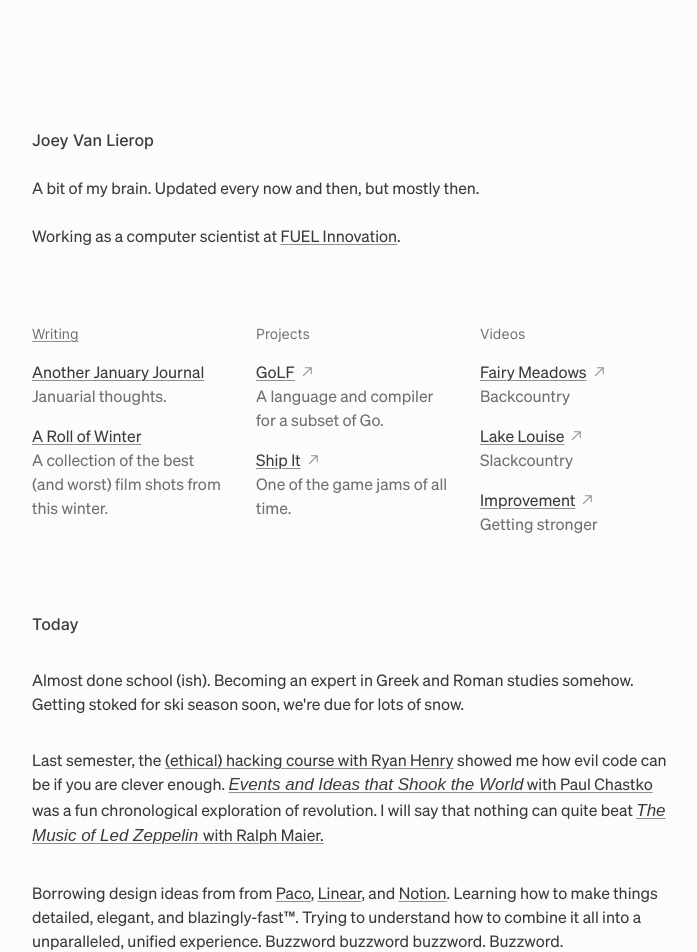
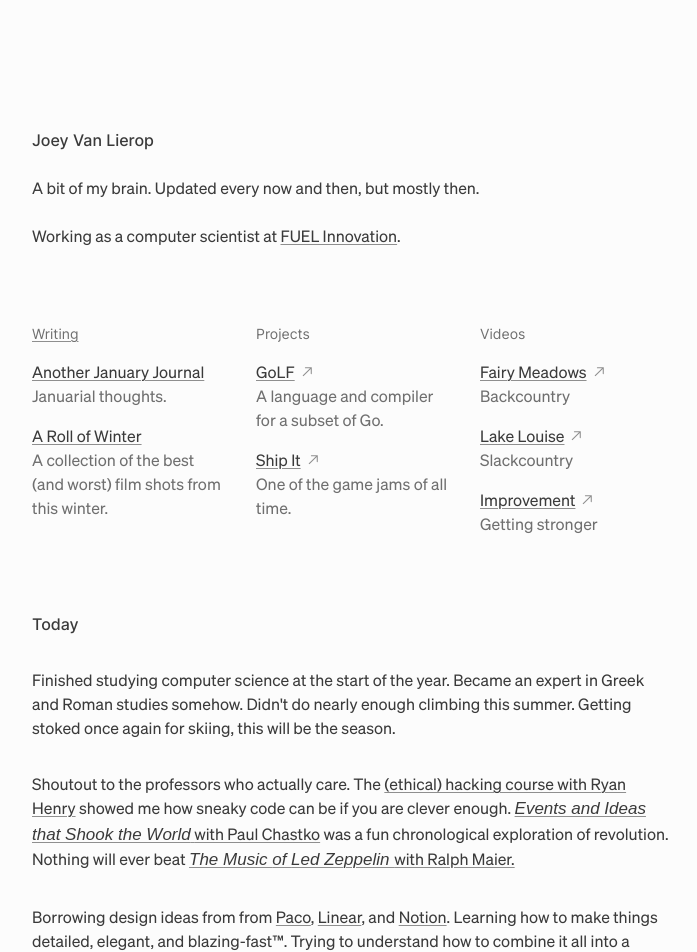
Before and after one commit to joeyvanlierop/joey, a Next.js app: page / in a window 1280 px wide. Shown: the top 952 px of the page, without its empty margins (280-977 px from the left). Built offline with nearby package versions, Linux system fonts and the light colour scheme; a web font is replaced by a local one.

Commit message:
Update today

```diff
--- a/app/page.tsx
+++ b/app/page.tsx
@@ -92,18 +92,18 @@ export default async function Home() {
         </h2>
 
         <p className="animate-enter animate-delay-[600ms]">
-          Almost done school (ish). Becoming an expert in Greek and Roman studies somehow. Getting stoked for ski season soon, we're due for lots of snow.
+          Finished studying computer science at the start of the year. Became an expert in Greek and Roman studies somehow. Didn't do nearly enough climbing this summer. Getting stoked once again for skiing, this will be the season.
         </p>
 
         <p className="animate-enter animate-delay-[600ms]">
-          Last semester, the{" "}
+          Shoutout to the professors who actually care. The{" "}
           <a
             target="_blank"
             href="https://web.archive.org/web/20220929210033/https://contacts.ucalgary.ca/info/cpsc/courses/w19/CPSC525"
           >
             (ethical) hacking course with Ryan Henry
           </a>{" "}
-          showed me how evil code can be if you are clever enough.{" "}
+          showed me how sneaky code can be if you are clever enough.{" "}
           <a
             target="_blank"
             href="https://web.archive.org/web/20231202114757/https://hist.ucalgary.ca/manageprofile/courses/f23/HTST200"
@@ -111,8 +111,7 @@ export default async function Home() {
             <em className="fancy">Events and Ideas that Shook the World</em>{" "}
             with Paul Chastko
           </a>{" "}
-          was a fun chronological exploration of revolution. I will say that
-          nothing can quite beat{" "}
+          was a fun chronological exploration of revolution. Nothing will ever beat{" "}
           <a
             target="_blank"
             href="https://web.archive.org/web/20200702034239/https://scpa.ucalgary.ca/manageprofile/courses/w21/MUSI306.4"
@@ -143,7 +142,7 @@ export default async function Home() {
             Notion
           </a>
           . Learning how to make things detailed, elegant, and
-          blazingly-fast™. Trying to understand how to combine it all into
+          blazing-fast™. Trying to understand how to combine it all into
           a unparalleled, unified experience. Buzzword buzzword buzzword.
           Buzzword.
         </p>
--- a/writing/still-alive.mdx
+++ b/writing/still-alive.mdx
@@ -13,7 +13,7 @@ I want all of my work here to be perfect, but the reality is that it burns me ou
 November TODOs:
  - [x] Update mood
  - [x] Update job
- - [ ] Update **Today**
+ - [x] Update **Today**
  - [ ] Add all the movies I forgor to add
  - [ ] Start working on West Coast Trail
  - [ ] Publish a new writing (maybe a behind the scene of some video, or boardgame writing ala space biff)
```
